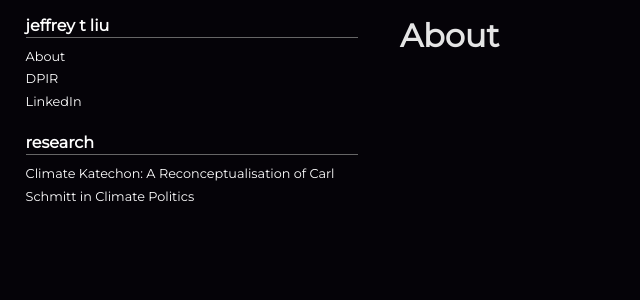
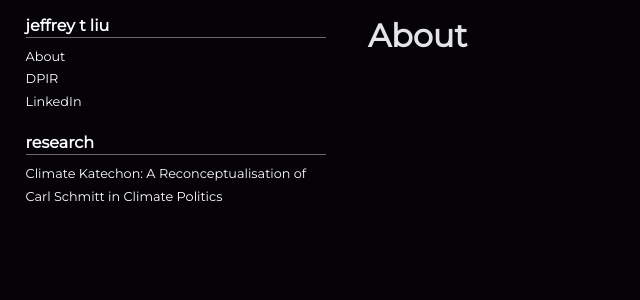
Before and after one commit to jeffrey-t-liu/jeffrey-t-liu.github.io, a Jekyll site: the page built from index.html, in a window 1280 px wide. Shown: the top 300 px of the page, without its empty margins (0-640 px from the left). Built offline with Jekyll 4.4.1, drawn with Linux system fonts in a browser that asks for light colours; the list of posts is cut into pages by our own code.

Commit message:
Update hyde.css

```diff
--- a/public/css/hyde.css
+++ b/public/css/hyde.css
@@ -65,7 +65,7 @@ html {
     top: 0;
     left: 0;
     bottom: 0;
-    width: 24rem;
+    width: 22rem;
     text-align: left;
   }
 }
@@ -158,14 +158,14 @@ hr.solid {
 @media (min-width: 40em) {
   .content {
     max-width: 48rem;
-    margin-left: 24rem;
+    margin-left: 22rem;
     margin-right: 2rem;
   }
 }
 
 @media (min-width: 40em) {
   .content {
-    margin-left: 24rem;
+    margin-left: 22rem;
     margin-right: 2rem;
   }
 }
```
